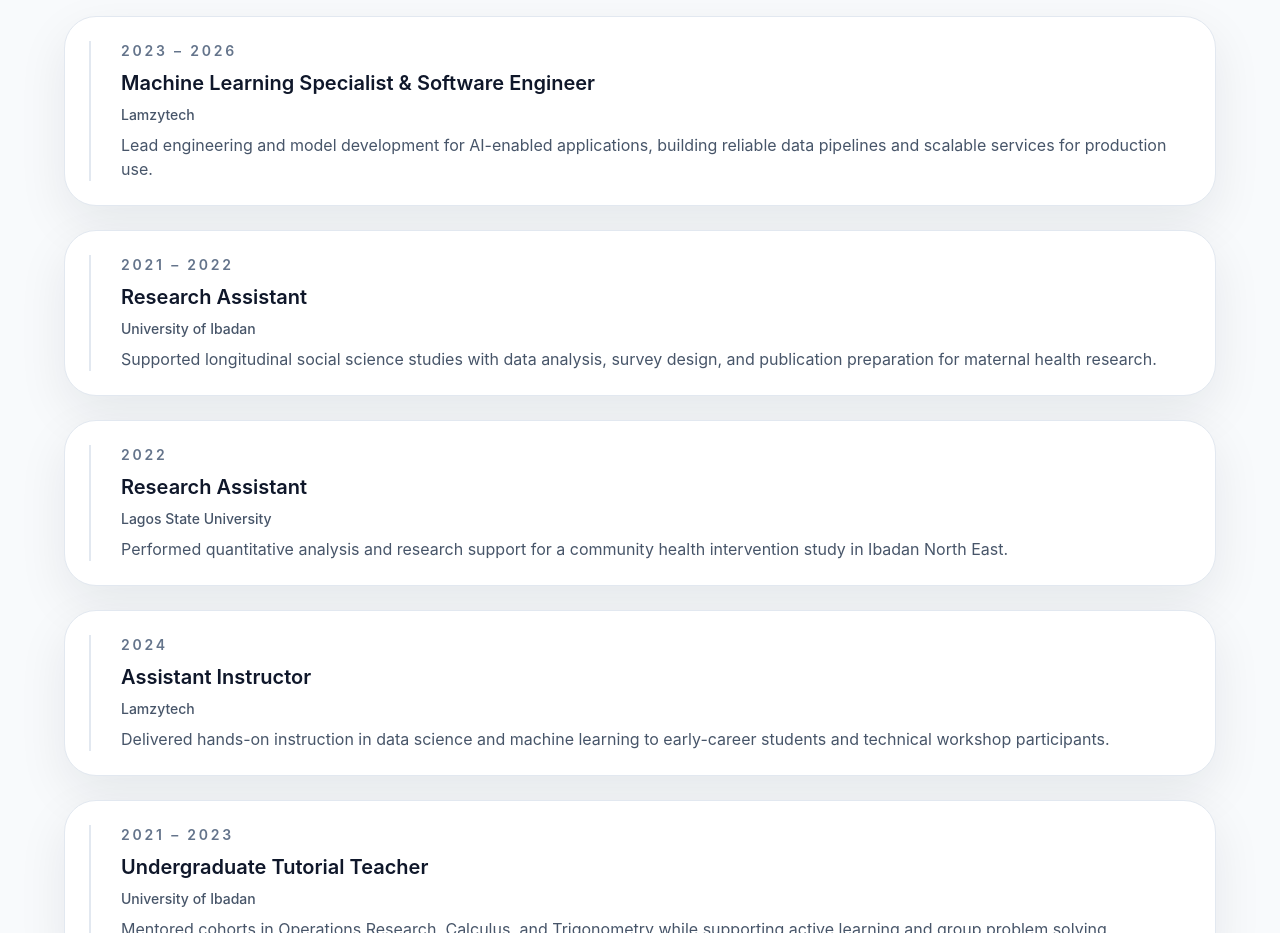
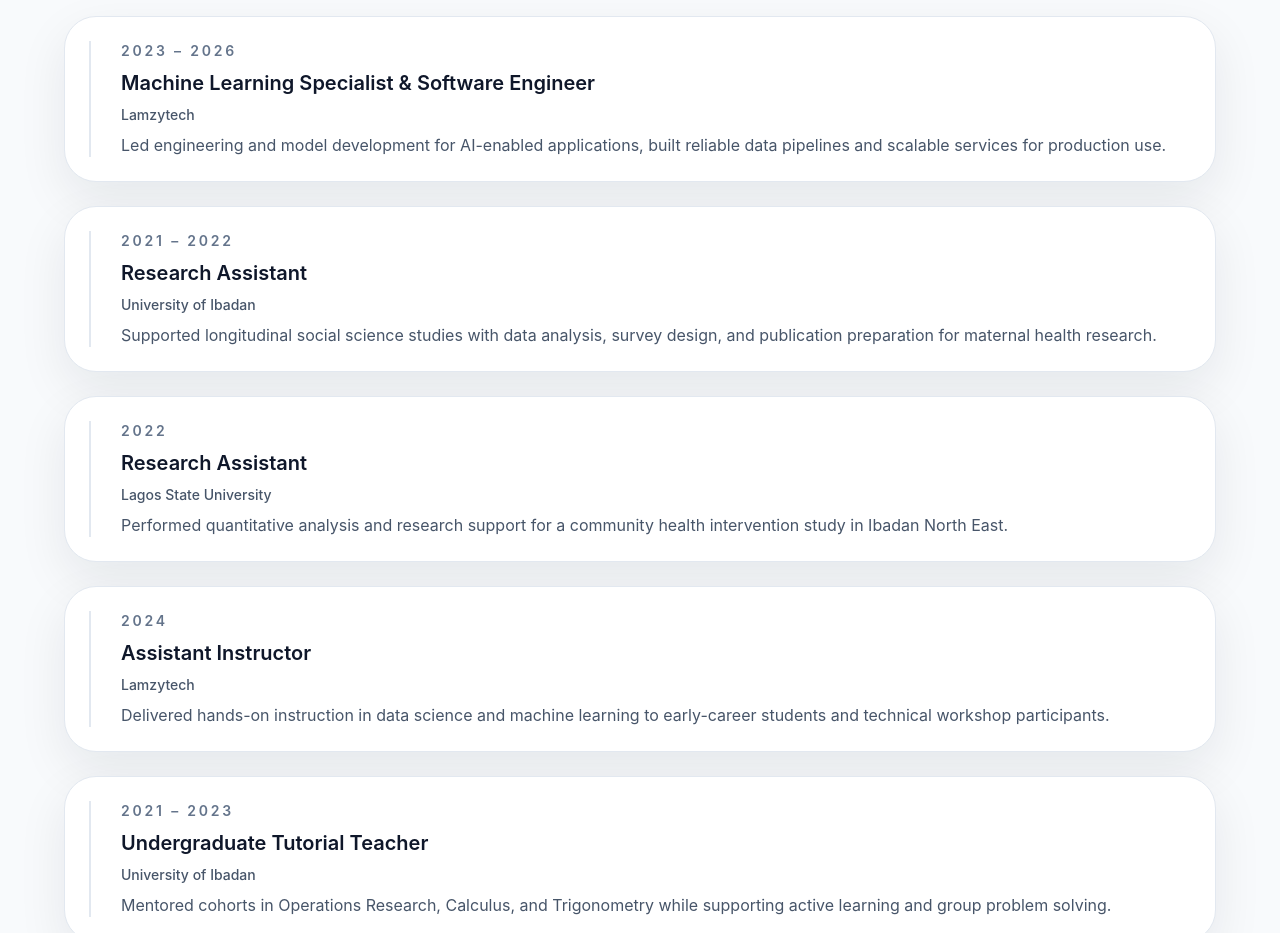
Before and after one commit to DanielAyomide-git/danielayomide-git.github.io, a React (Vite) app: page / in a window 1280 px wide. Shown: the part 3760-4693 px from the top of the page. Built offline with nearby package versions, Linux system fonts and the light colour scheme; the HTML template or start-up script is replaced by a standard one.

Commit message:
Typo corrections

```diff
--- a/src/App.tsx
+++ b/src/App.tsx
@@ -106,7 +106,7 @@
     organization: "Lamzytech",
     period: "2023 – 2026",
     details:
-      "Lead engineering and model development for AI-enabled applications, building reliable data pipelines and scalable services for production use.",
+      "Led engineering and model development for AI-enabled applications, built reliable data pipelines and scalable services for production use.",
   },
   {
     role: "Research Assistant",
```
